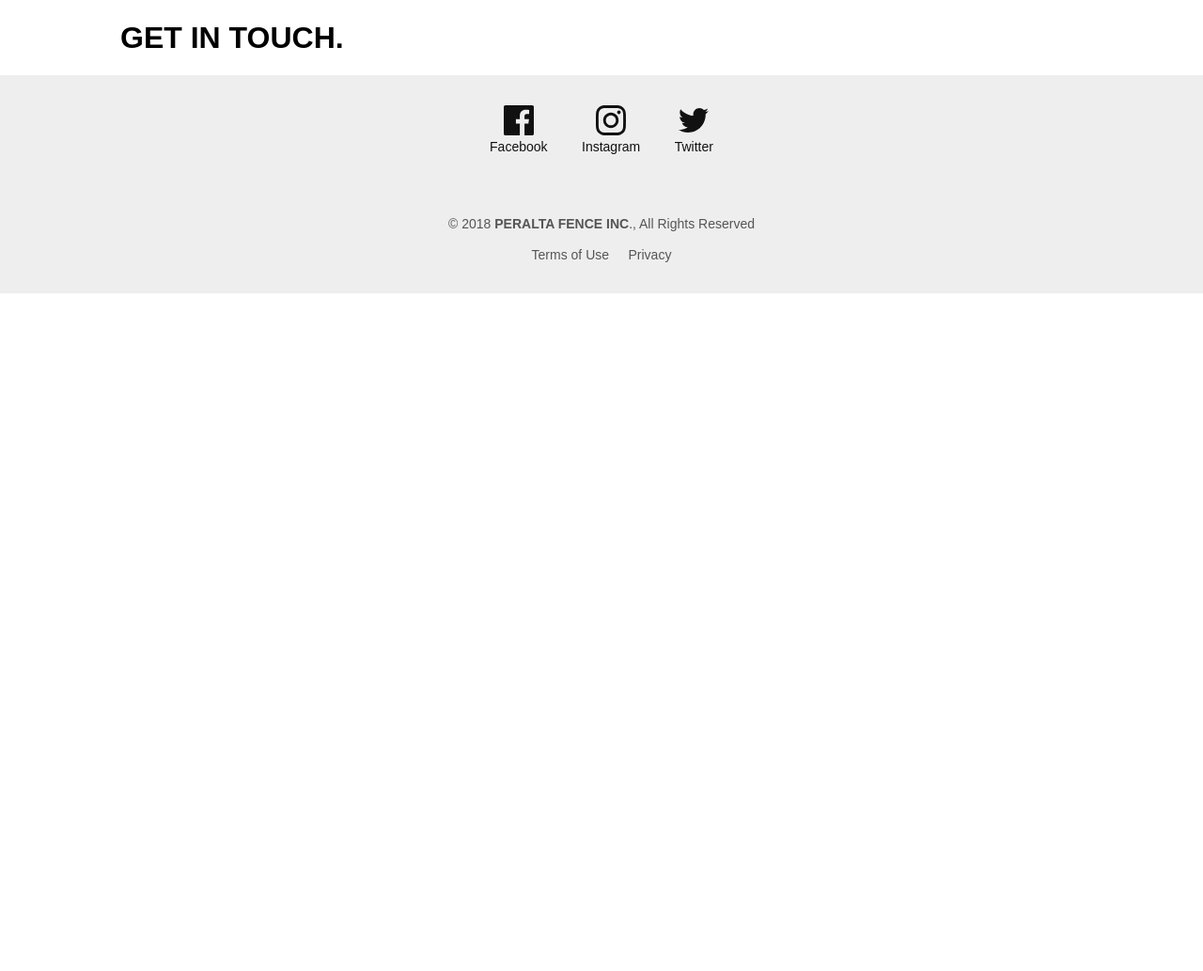
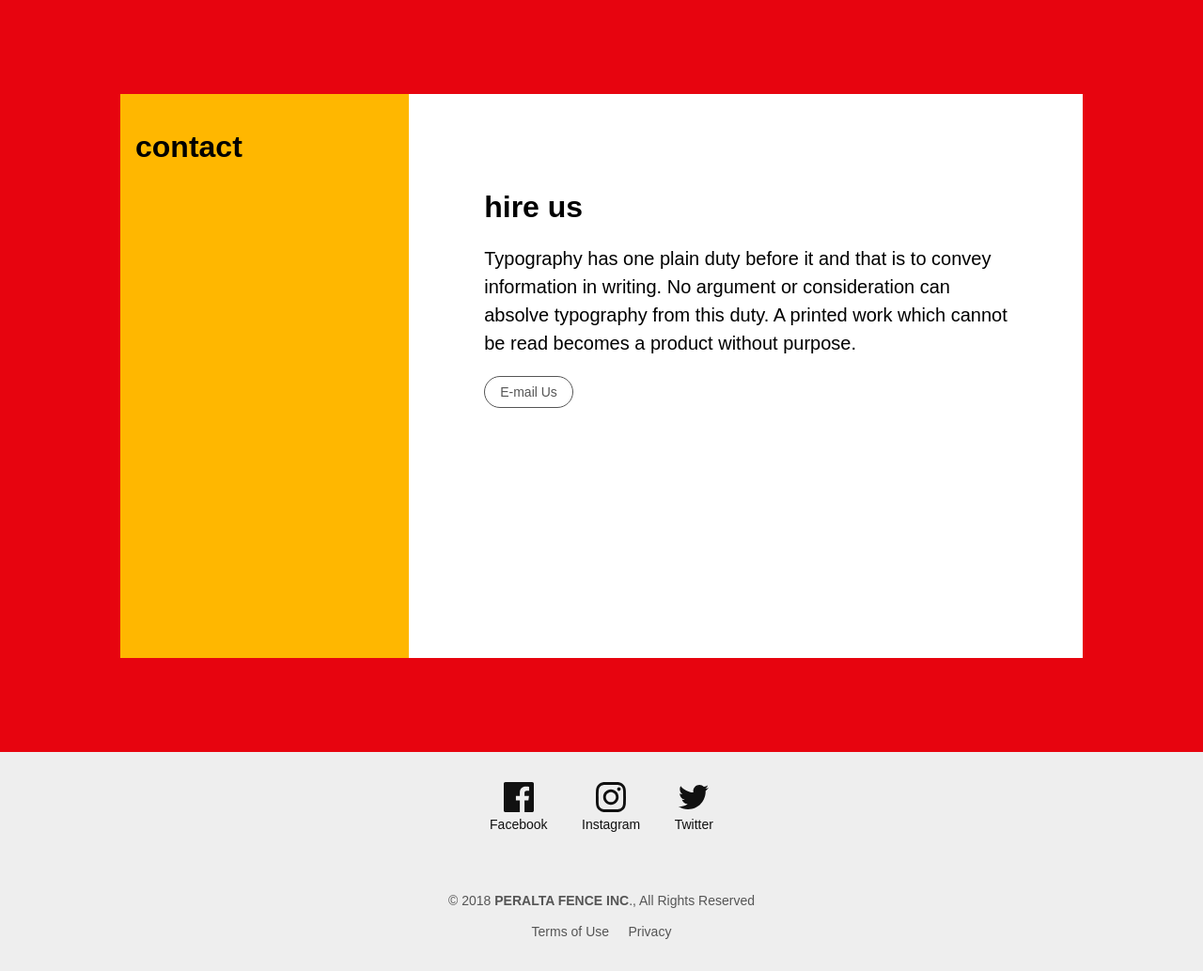
Before and after one commit to wilton-cruz/supreme-happiness, a Flask app: page /contact/ in a window 1280 px wide. Shown: the part 82-1115 px from the top of the page at 94% size. Before the commit the page ends 394 px from the top, so only its background shows below. Run offline with Flask 2, Linux system fonts and the light colour scheme.

Commit message:
changes made to contact page

```diff
--- a/templates/contact.html
+++ b/templates/contact.html
@@ -3,7 +3,25 @@
 
 
 {% block content %}
-<div class="center w-8 mw8-ns">
-    <h1>GET IN TOUCH.</h1>
-</div>
+<section class="flex items-center cover center w-100 bg-dark-red vh-100">
+    <div class="br4 flex flex-wrap-ns w-80 center">
+        <div class="vh-75 bg-gold w-30 pa3">
+            <h1>contact</h1>
+        </div>
+        <div class="vh-75 bg-white w-70 pa3">
+
+            <main class="pa3 pa5-ns">
+                    <h1>hire us</h1>
+                    <p class="f4 lh-copy measure">
+                      Typography has one plain duty before it and that is to convey information
+                      in writing. No argument or consideration can absolve typography from this
+                      duty. A printed work which cannot be read becomes a product without
+                      purpose.
+                    </p>
+                    <a class="f6 grow no-underline br-pill ba ph3 pv2 mb2 dib mid-gray" href="#0">E-mail Us</a>
+                 </main>
+
+        </div>
+    </div>
+</section>
 {% endblock %}
```
